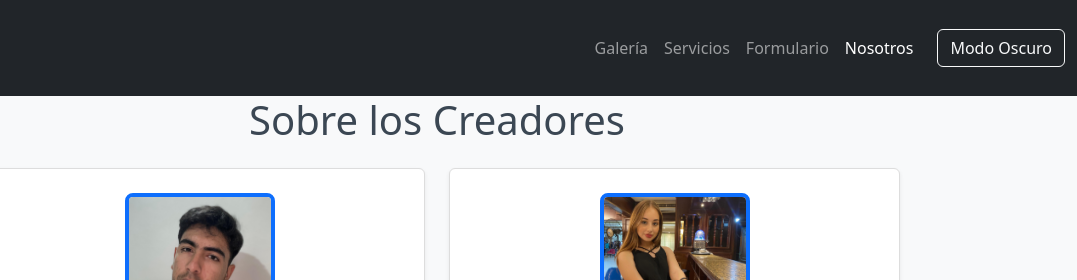
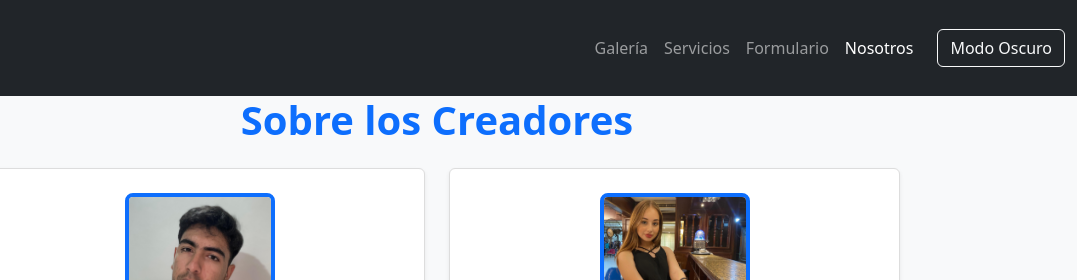
Before and after one commit to AngelBritez2/FERTECH, a plain HTML site: page paginas/nosotros.html in a window 1280 px wide. Shown: the top 280 px of the page, 203-1280 px from the left. Drawn offline with nearby package versions, Linux system fonts and the light colour scheme.

Commit message:
Update style-nosotros.css

```diff
--- a/css/style-nosotros.css
+++ b/css/style-nosotros.css
@@ -1,4 +1,9 @@
 /* Estilos para la pagina nosotros */
+
+h1 {
+  font-weight: bold;
+}
+
 .card-img-top {
   width: 150px;
   height: 150px;
@@ -41,7 +46,7 @@
 /* Estilos para el modo claro */
 body.light-mode {
   background-color: #f8f9fa;
-  color: #3b4753;
+  color: #0d6efd;
 }
 
 body.light-mode .card {
```
